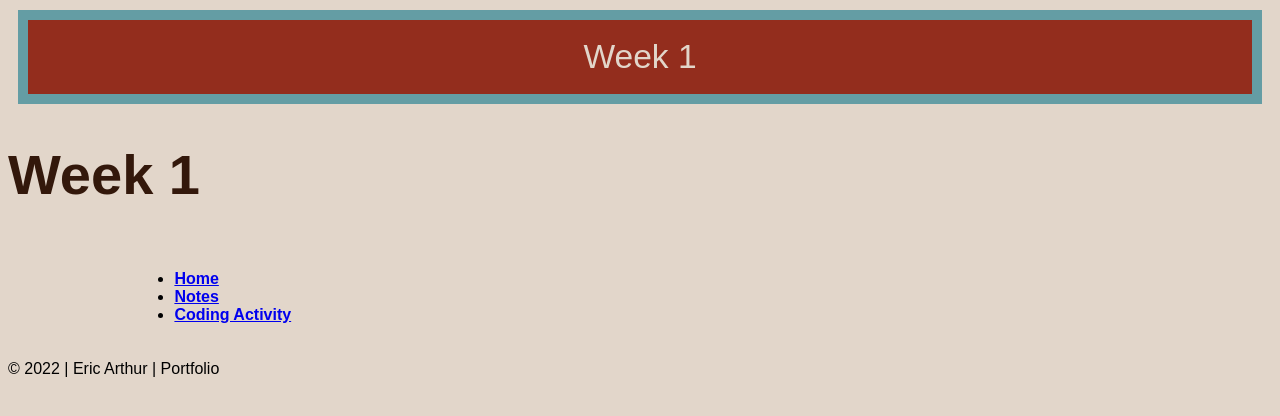
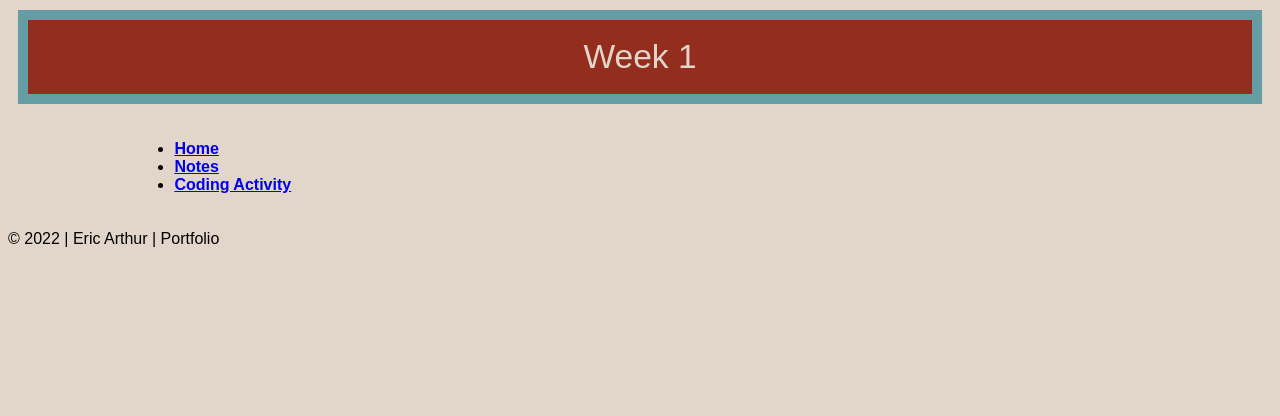
Before and after one commit to arthureric/WDD-330, a plain HTML site: page week1/index.html in a window 1280 px wide. Drawn offline with Linux system fonts and the light colour scheme.

Commit message:
Update index.html

```diff
--- a/week1/index.html
+++ b/week1/index.html
@@ -17,7 +17,6 @@
                 <li><a href="../Week2/index.html">Week 2</a></li>
             </ul>
         </nav>
-        <h1>Week 1</h1>
     </header>
     <main>
         <ul>
```
